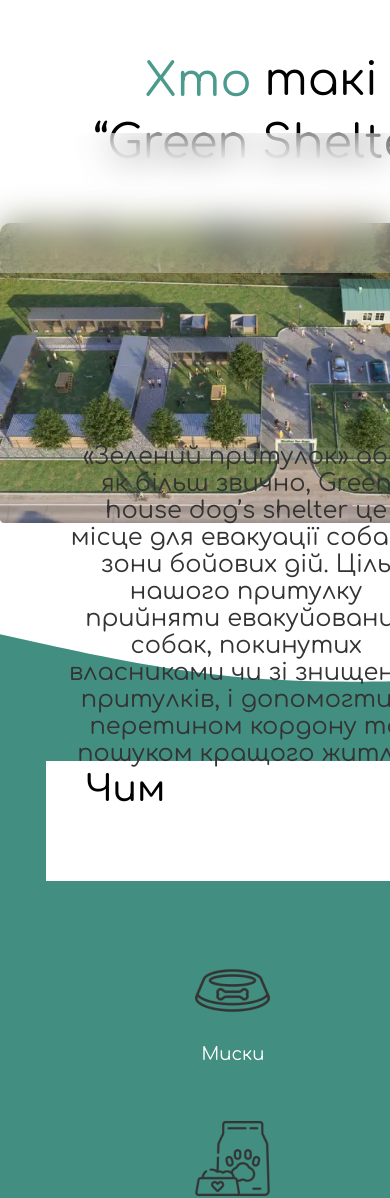
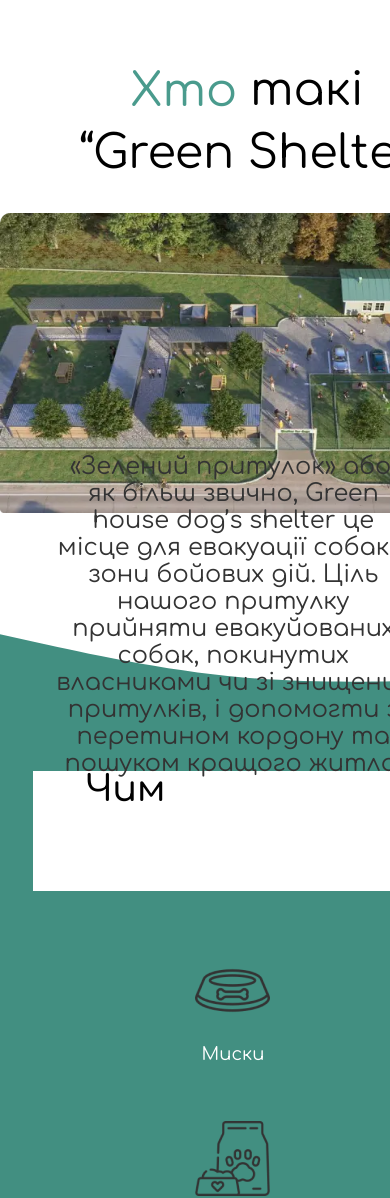
Before and after one commit to OlegBandrivskiy26/GreenShelter, a React (Create React App) app: page / in a window 390 px wide. Shown: the part 282-1480 px from the top of the page. Built offline with nearby package versions, Linux system fonts and the light colour scheme.

Commit message:
work on adaptive to SeconPage and ThirdPage

```diff
--- a/src/Components/SecondPage/SecondPage.css
+++ b/src/Components/SecondPage/SecondPage.css
@@ -5,7 +5,6 @@
 }
 
 /* SecondPage */
-
 .SecondPage {
     width: 100%;
     height: 115vh;
@@ -17,15 +16,10 @@
     z-index: 5;
 }
 
-
-
-
-
-
 /* SecondPageConatiner */
-
 .SecondPageContainer {
-    width: 1280px;
+    width: 100%;
+    max-width: 1280px;
     height: 390px;
     background-color: white;
     position: relative;
@@ -37,29 +31,21 @@
 .SecondPageTextContainer {
     width: 540px;
     height: 390px;
-
-
 }
 
 .SecondPageTextConatiner__p {
     font-size: 46px;
     font-weight: 400;
     text-align: left;
-
     font-family: 'Comfortaa';
-
-
-
 }
 
 .green {
-
     color: #4A9B8D;
 }
 
 .greenSpan {
     color: #4A9B8D;
-
 }
 
 .SeconPageContainer__p__container {
@@ -69,31 +55,20 @@
     display: flex;
     justify-content: center;
     align-items: center;
-
     color: #333333;
     text-align: left;
-
     font-family: 'Comfortaa';
     position: relative;
     top: 20px;
-
 }
 
 p {
     font-size: 24px;
-
 }
 
-
 .ImageBigger {
-    /* display: none; */
-    position: relative;
-    /* top: 1500px; */
-    /* display: none; */
-
-    width: 1200px;
-    height: 690px;
-    top: -60px;
+    width: 100%;
+    height: auto;
     border-radius: 10px;
     z-index: 2;
     transition: 1s;
@@ -101,352 +76,123 @@ p {
 
 .SecondPage__BlurAdaptive {
     position: relative;
-
-
-    width: 500px;
+    width: 100%;
     height: 119px;
-
     background: rgba(255, 255, 255, 0.3);
     backdrop-filter: blur(17px);
-
-
-
     /* Note: backdrop-filter has minimal browser support */
-
-
-
-
     border-radius: 40px 40px 0px 0px;
-
+    visibility: hidden;
 }
 
 .content {
     z-index: 2000;
-
-
-
-
-
 }
 
+/* Media queries */
 
-@media screen and (max-width: 1200px) {
+@media (max-width: 870px) {
     .SecondPageContainer {
-        width: 100%;
-
+        flex-direction: column;
         height: auto;
-        max-height: 1500px;
-        flex-direction: column;
-
+        padding: 0 10px;
     }
 
-    .SecondPageContainer>* {
-        width: 90%;
-        margin: 0 auto;
+    .SecondPageTextContainer {
+        width: 100%;
+        margin-bottom: 20px;
     }
-
-    .ImageBigger {
-        width: auto;
-        height: auto;
-        top: auto;
-        border-radius: 0;
-    }
-
 
     .SeconPageContainer__p__container {
         width: 100%;
         height: auto;
-        position: static;
+        padding: 10px;
+        box-sizing: border-box;
+    }
+
+    .ImageBigger {
+        width: 100%;
+        height: auto;
+        top: 0;
+    }
+
+}
+
+@media screen and (max-width: 500px) {
+    body {
+        overflow-x: hidden;
+    }
+
+    .SecondPage {
+        display: grid;
+        grid-template-columns: 1fr;
+        grid-template-rows: auto 1fr auto;
+        justify-items: center;
+        align-items: center;
+        gap: 20px;
+        padding: 20px;
+    }
+
+    .SecondPageContainer {
+        display: grid;
+        grid-template-columns: repeat(3, 1fr);
+        justify-items: center;
+        align-items: center;
+        gap: 20px;
+    }
+
+    .SecondImage {
+        width: 100%;
+        height: auto;
+        border-radius: 10px 10px 0 0;
+    }
+
+    .SecondPageText {
+        text-align: center;
+    }
+
+    .SecondPageTextConatiner__p::before {
+        content: 'такі';
+        font-size: 46px;
+        font-weight: 400;
+        font-family: var(--font-family);
+        color: black;
+        display: inline-block;
+    }
+
+    .contentAdaptive::before {
+        content: '“Green Shelter”';
+        font-size: 24px;
+        font-weight: 700;
+        color: var(--primary-color);
+    }
+
+    .greenSpan::before {
+        content: 'Хто';
+        color: var(--secondary-color);
+    }
+
+    .content::before {
+        content: '«Зелений притулок» або, як більш звично, Green house dog’s shelter це місце для евакуації собак з зони бойових дій. Ціль нашого притулку прийняти евакуйованих собак, покинутих власниками чи зі знищених притулків, і допомогти з перетином кордону та пошуком кращого житла.';
+        font-size: 24px;
+        font-weight: 400;
+        color: var(--text-color);
+    }
+
+    .SeconPageContainer__p__container {
+        width: 100%;
         text-align: center;
         font-size: 24px;
         padding: 20px;
     }
 
-
-
-}
-
-
-
-
-
-
-
-
-@media screen and (max-width: 800px) {
-    body {
-        overflow-x: hidden;
-    }
-
-    .SecondPage {
-        width: 800px;
-        height: 980px;
-
-    }
-
-    .SecondPageContainer {
-        width: 800px;
-        height: 90px;
-        display: flex;
-        flex-direction: column;
-        top: 40px;
-
-
-
-
-    }
-
-    .SecondImage {
-        width: 800px;
-        height: 300px;
-        border-radius: 10px 10px 0px 0px;
-        position: relative;
-        top: 90px;
-
-    }
-
-
-
-
-    .SecondPageText {
-        position: relative;
-        left: 240px;
-        top: -430px;
-
-    }
-
-
-    .SecondPageTextConatiner__p {
-        visibility: hidden;
-
-    }
-
-    .SecondPageTextConatiner__p::before {
-        content: '  такі';
-        font-size: 46px;
-        font-weight: 400;
-
-
-        font-family: 'Comfortaa';
-
-
-        visibility: visible;
-        color: black;
-        position: relative;
-        left: 120px;
-        top: 51px;
-
-
-
-        display: flex;
-        align-items: center;
-
-
-
-
-
-
-    }
-
-
-
-    .contentAdaptive::before {
-        content: '“Green Shelter”';
-        visibility: visible;
-        position: relative;
-        left: -50px;
-        top: 10px;
-
-
-
-
-
-    }
-
-    .greenSpan {
-        visibility: hidden;
-    }
-
-    .greenSpan::before {
-        visibility: visible;
-        content: 'Хто';
-        color: #4A9B8D;
-
-
-    }
-
-
-
-    .content {
-        visibility: hidden;
-        /* z-index: 2000; */
-    }
-
-    .content::before {
-        content: '«Зелений притулок» або, як більш звично, Green house dog’s shelter це місце для евакуації собак з зони бойових дій. Ціль нашого притулку прийняти евакуйованих собак, покинутих власниками чи зі знищених притулків, і допомогти з перетином кордону та пошуком кращого житла.';
-        font-size: 29px;
-        visibility: visible;
-        z-index: 2000;
-    }
-
-    /* .SeconPageContainer__p__container {
-        height: 70px;
-        top: 120px
-    } */
-    .SeconPageContainer__p__container {
-        max-width: 541px;
-        height: 150px;
-        position: relative;
-        left: 10%;
-        top: 50px;
-        text-align: center;
-        font-size: 24px;
-        /* padding: 2px; */
-
-    }
-
-
     .SecondPage__BlurAdaptive {
-
-        position: relative;
-        top: -50px;
-        width: 790px;
-        left: -10px;
-
+        width: 100%;
         height: 140px;
-        border-radius: 40px 40px 0px 0px;
-
-
-
-    }
-
-}
-
-@media screen and (max-width: 720px) {
-    body {
-        overflow-x: hidden;
-
-
-    }
-
-    .SecondPage {
-        width: 720px;
-        height: 980px;
-
-        display: flex;
-        justify-content: center;
-        align-items: center;
-        justify-content: center;
-        flex-direction: column;
-
-
-
-    }
-
-    .SecondPageText {
-        position: relative;
-        left: 225px;
-        top: -430px;
-
-    }
-
-    .SeconPageContainer__p__container {
-        width: 541px;
-        height: 150px;
-        position: relative;
-        left: 7%;
-        top: 50px;
-        text-align: center;
-        /* font-size: calc(27px + .5vw); */
-        /* padding: 2px; */
-
-    }
-
-    .content::before {
-        content: '«Зелений притулок» або, як більш звично, Green house dog’s shelter це місце для евакуації собак з зони бойових дій. Ціль нашого притулку прийняти евакуйованих собак, покинутих власниками чи зі знищених притулків, і допомогти з перетином кордону та пошуком кращого житла.';
-        font-size: 29px;
-        visibility: visible;
-        z-index: 2000;
-    }
-
-    .SecondPage__BlurAdaptive {
-
-        position: relative;
-        top: -50px;
-
-        width: 7000px;
-        left: -2px;
-        height: 140px;
-
-        border-radius: 40px 40px 0px 0px;
-
-
+        border-radius: 40px 40px 0 0;
 
     }
 }
-
-@media screen and (max-width: 600px) {
-
-    body {
-        overflow-x: hidden;
-    }
-
-    .SecondPage {
-        width: 600px;
-        height: 860px;
-
-
-
-    }
-
-    .SeconPageContainer__p__container {
-        width: 520px;
-        height: 150px;
-        position: relative;
-        left: 10%;
-        top: 10px;
-        text-align: center;
-        /* font-size: calc(27px + .5vw); */
-        /* padding: 2px; */
-
-    }
-
-    .content::before {
-        content: '«Зелений притулок» або, як більш звично, Green house dog’s shelter це місце для евакуації собак з зони бойових дій. Ціль нашого притулку прийняти евакуйованих собак, покинутих власниками чи зі знищених притулків, і допомогти з перетином кордону та пошуком кращого житла.';
-        font-size: calc(21px + .5vw);
-        visibility: visible;
-        z-index: 2000;
-    }
-
-    .SecondPage__BlurAdaptive {
-        width: 600px;
-        position: relative;
-        left: -5px;
-        top: -42px;
-        height: 130px;
-    }
-
-    .SecondPageText {
-        position: relative;
-        left: 270px;
-        top: -410px;
-    }
-
-    .SecondPageContainer {
-        width: 800px;
-        height: 90px;
-        display: flex;
-        flex-direction: column;
-        top: 50px;
-
-
-
-
-    }
-}
-
-
-
 
 @media screen and (max-width: 500px) {
     body {
--- a/src/Components/ThirdPage/ThirdPage.css
+++ b/src/Components/ThirdPage/ThirdPage.css
@@ -100,6 +100,10 @@ span {
 
 
 
+
+
+
+
 @media screen and (max-width: 1200px) {
     .ThirdPage {
         max-height: 1800px;
@@ -156,7 +160,13 @@ span {
 
 
 
+
+
+
 @media screen and (max-width: 800px) {
+    body {
+        overflow-x: hidden;
+    }
 
     .ThirdPage {
         width: 800px;
@@ -169,7 +179,7 @@ span {
 
     .ThirdPage svg {
         height: 700px;
-        width: 900px;
+        width: 800px;
         position: relative;
         top: -330px;
         left: -35px;
--- a/src/Components/ThirdPage/ThirdPage.jsx
+++ b/src/Components/ThirdPage/ThirdPage.jsx
@@ -45,6 +45,8 @@ function ThirdPage() {
 
             <svg xmlns="http://www.w3.org/2000/svg" viewBox="0 0 1440 320">
                 <path fill="#428F81" fill-opacity="1" d="M0,128L120,154.7C240,181,480,235,720,256C960,277,1200,267,1320,261.3L1440,256L1440,320L1320,320C1200,320,960,320,720,320C480,320,240,320,120,320L0,320Z"></path></svg>
+
+
 
             <div className="ThirdPage__TextContainer">
                 <div className="ThirdPageText">
```
Also changed, not shown: src/Components/SecondPage/SecondPage.jsx (+7 -1 lines).
